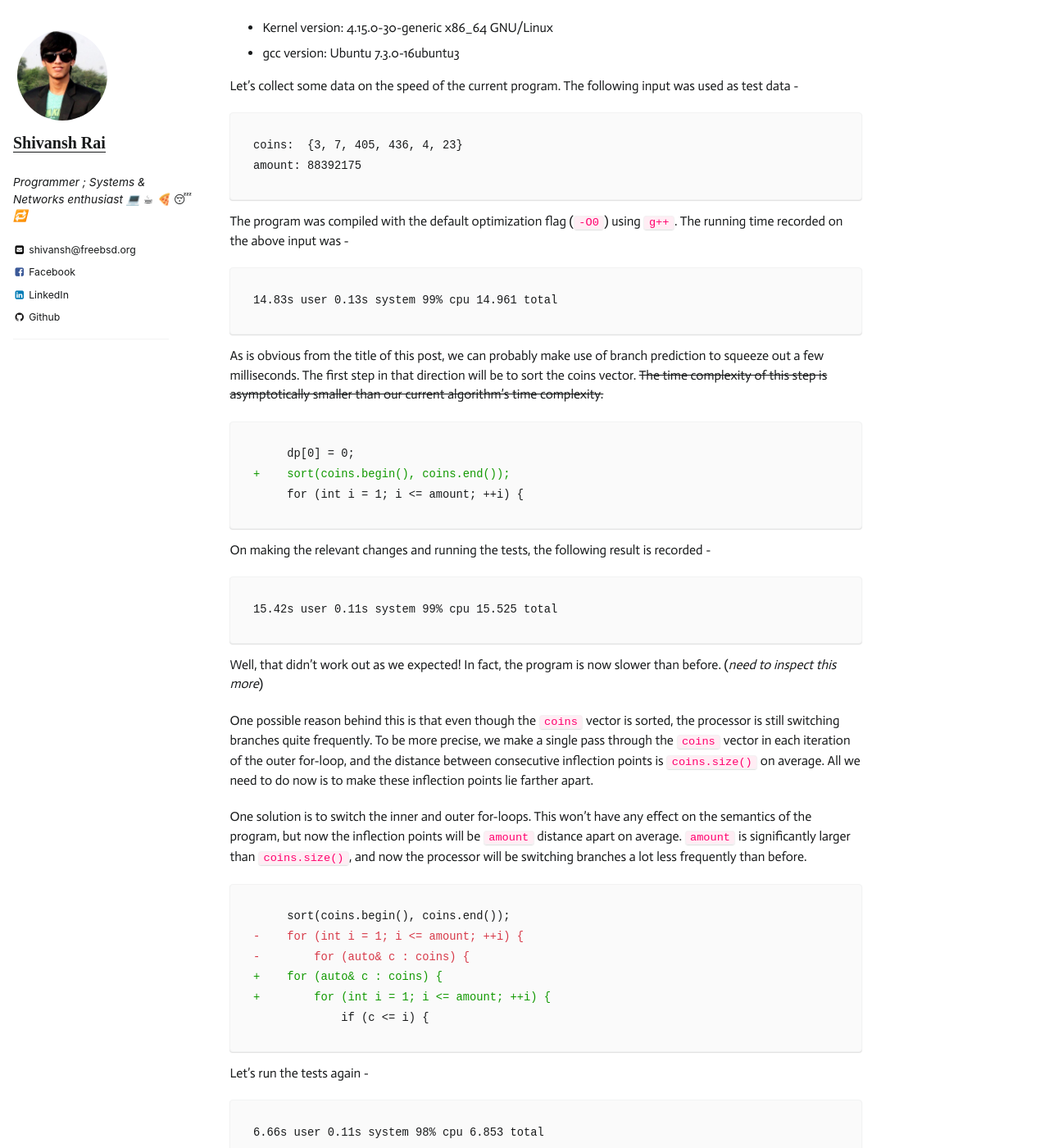
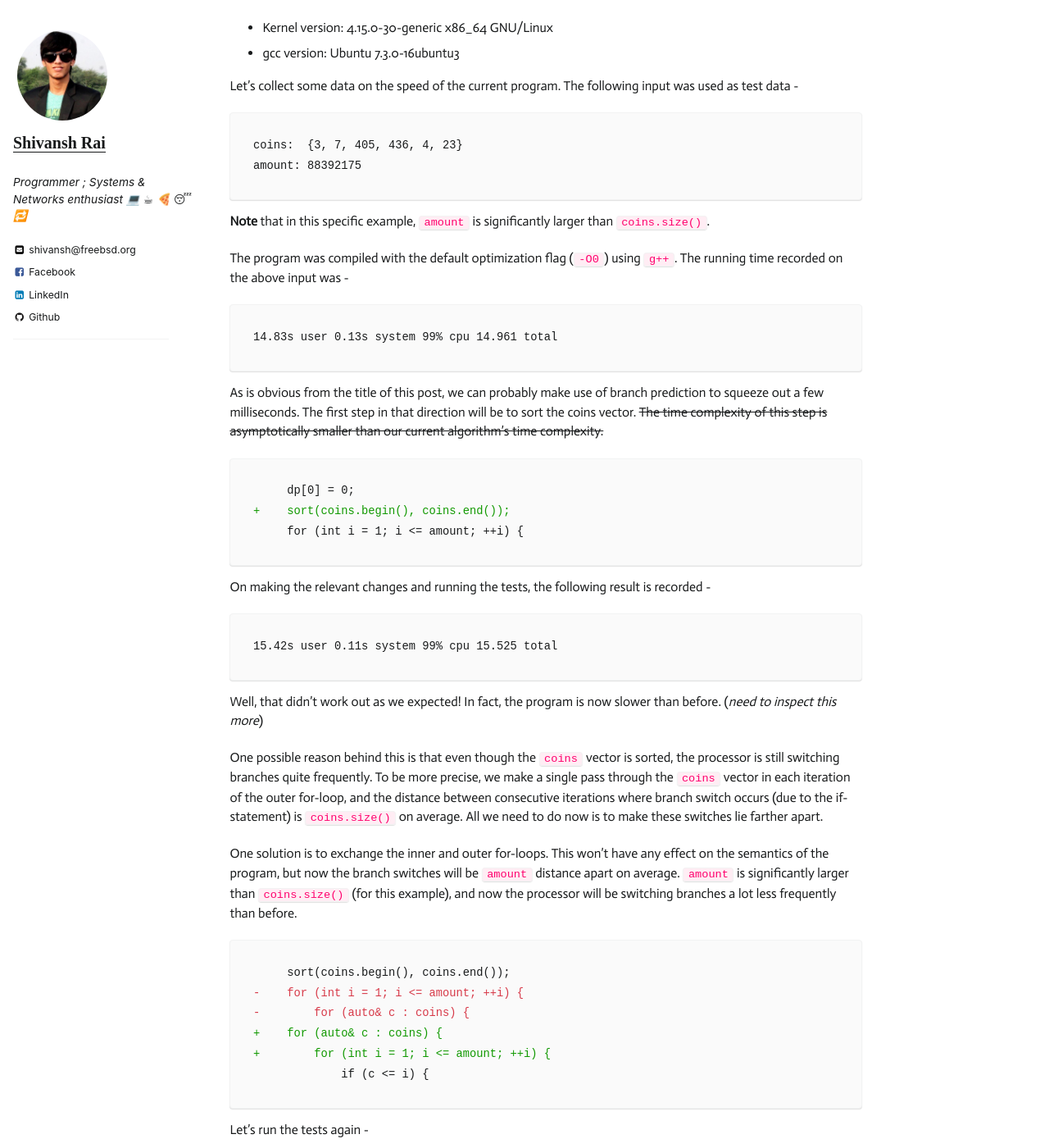
Before and after one commit to shivansh/shivansh.github.io, a Jekyll site: the page built from _posts/2018-09-23-Branch-prediction-in-the-wild.md, in a window 1280 px wide and 1400 px high, scrolled down 892 px. Shown: the whole window at 82% size. Built offline with Jekyll 4.4.1, drawn with Linux system fonts in a browser that asks for light colours; emoji names are drawn with the system emoji font; comment, search, counter and statistics services are not loaded; some of the changed text lies outside the part shown.

Commit message:
posts: update wording to be more precise

````diff
--- a/_posts/2018-09-23-Branch-prediction-in-the-wild.md
+++ b/_posts/2018-09-23-Branch-prediction-in-the-wild.md
@@ -49,6 +49,9 @@ input was used as test data -
     coins:  {3, 7, 405, 436, 4, 23}
     amount: 88392175
 
+**Note** that in this specific example, `amount` is significantly larger than
+`coins.size()`.
+
 The program was compiled with the default optimization flag (`-O0`) using `g++`.
 The running time recorded on the above input was -
 
@@ -73,18 +76,18 @@ recorded -
 Well, that didn't work out as we expected! In fact, the program is now slower
 than before. (_need to inspect this more_)
 
-One possible reason behind this is that even though the `coins` vector is sorted,
-the processor is still switching branches quite frequently. To be more precise,
-we make a single pass through the `coins` vector in each iteration of the outer
-for-loop, and the distance between consecutive inflection points is `coins.size()`
-on average. All we need to do now is to make these inflection points lie farther
-apart.
+One possible reason behind this is that even though the `coins` vector is
+sorted, the processor is still switching branches quite frequently. To be more
+precise, we make a single pass through the `coins` vector in each iteration of
+the outer for-loop, and the distance between consecutive iterations where
+branch switch occurs (due to the if-statement) is `coins.size()` on average.
+All we need to do now is to make these switches lie farther apart.
 
-One solution is to switch the inner and outer for-loops. This won't have any
-effect on the semantics of the program, but now the inflection points will be
+One solution is to exchange the inner and outer for-loops. This won't have any
+effect on the semantics of the program, but now the branch switches will be
 `amount` distance apart on average. `amount` is significantly larger than
-`coins.size()`, and now the processor will be switching branches a lot less
-frequently than before.
+`coins.size()` (for this example), and now the processor will be switching
+branches a lot less frequently than before.
 
 ```diff
      sort(coins.begin(), coins.end());
@@ -108,7 +111,7 @@ A reduction of `8.672` seconds - the gains are significant indeed!
 Below are a few benchmarks generated via `perf(1)`. Note that branch misses are
 maximum in the first case and minimum in the last case.
 
-### Without sort and without loop switching
+### Without sort and without loop exchange
 
       15559.449556      task-clock (msec)         #    0.999 CPUs utilized
                229      context-switches          #    0.015 K/sec
@@ -121,7 +124,7 @@ maximum in the first case and minimum in the last case.
 
       15.570897771 seconds time elapsed
 
-### With sort and without loop switching
+### With sort and without loop exchange
 
       15790.581172      task-clock (msec)         #    1.000 CPUs utilized
                192      context-switches          #    0.012 K/sec
@@ -134,7 +137,7 @@ maximum in the first case and minimum in the last case.
 
       15.796056471 seconds time elapsed
 
-### Without sort and with loop switching
+### Without sort and with loop exchange
 
        7240.322581      task-clock (msec)         #    0.999 CPUs utilized
                132      context-switches          #    0.018 K/sec
@@ -147,7 +150,7 @@ maximum in the first case and minimum in the last case.
 
        7.249432807 seconds time elapsed
 
-### With sort and with loop switching
+### With sort and with loop exchange
 
        6775.111452      task-clock (msec)         #    0.999 CPUs utilized
                106      context-switches          #    0.016 K/sec
````
